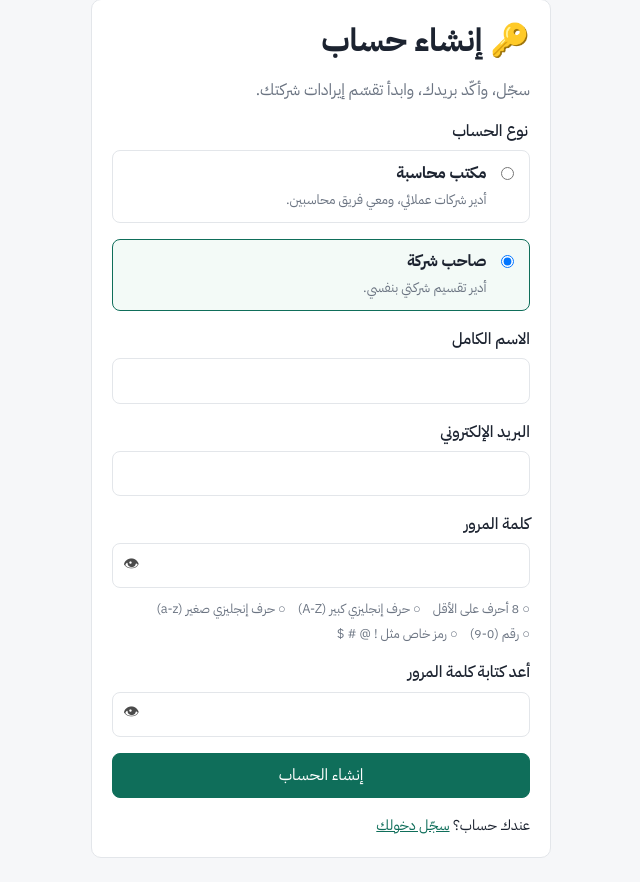
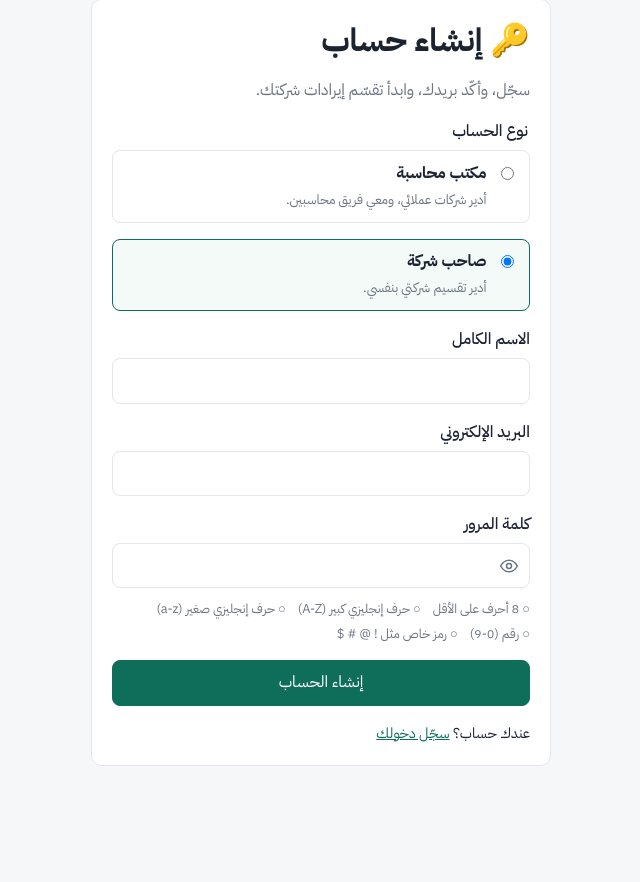
Before and after one commit to BDOONCODE/miftah-alkhazina, a FastAPI app: page /signup in a window 1280 px wide. Shown: the part 105-987 px from the top of the page, without its empty margins (319-959 px from the left). After the commit the page ends 871 px from the top, so only its background shows below. Run offline with FastAPI, Linux system fonts and the light colour scheme.

Commit message:
زر العين: أيقونة خطية على يمين الخانة بدل الإيموجي، وإلغاء خانة إعادة كتابة كلمة المرور
Co-Authored-By: Claude Opus 5.5 <noreply@anthropic.com>

```diff
--- a/app/routes/account.py
+++ b/app/routes/account.py
@@ -32,7 +32,7 @@ async def change_password(
     error = None
     if not verify_password(user.password_hash, current):
         error = "كلمة المرور الحالية غير صحيحة"
-    elif new != confirm:
+    elif confirm and new != confirm:
         error = "كلمتا المرور الجديدتان غير متطابقتين"
     elif new == current:
         error = "اختر كلمة مرور مختلفة عن الحالية"
--- a/app/services/signup.py
+++ b/app/services/signup.py
@@ -62,7 +62,7 @@ def register(session: Session, data: SignupInput) -> User:
         raise SignupError("البريد الإلكتروني غير صحيح")
     if data.account_type not in ACCOUNT_TYPES:
         raise SignupError("اختر نوع الحساب")
-    if data.password != data.confirm:
+    if data.confirm and data.password != data.confirm:
         raise SignupError("كلمتا المرور غير متطابقتين")
     if find_by_login(session, email):
         raise SignupError("هذا البريد مسجّل. سجّل دخولك، أو استخدم «نسيت كلمة المرور»")
@@ -165,8 +165,8 @@ def send_reset(user: User, base_url: str) -> bool:
     )
 
 
-def reset_password(session: Session, user: User, password: str, confirm: str) -> None:
-    if password != confirm:
+def reset_password(session: Session, user: User, password: str, confirm: str = "") -> None:
+    if confirm and password != confirm:
         raise SignupError("كلمتا المرور غير متطابقتين")
     try:
         user.password_hash = hash_password(password)
--- a/app/static/app.css
+++ b/app/static/app.css
@@ -196,11 +196,13 @@ dialog::backdrop { background: rgba(20, 26, 36, .35); }
 
 /* كلمة المرور: زر العين وقائمة الشروط */
 .pw-wrap { position: relative; display: block; }
-.pw-wrap input { width: 100%; padding-inline-end: 2.6rem; }
+/* الخانة نفسها dir=ltr، فالعين على اليمين والمسافة يمين بشكل ثابت */
+.pw-wrap input { width: 100%; padding-right: 2.6rem; }
+.pw-wrap input::-ms-reveal, .pw-wrap input::-ms-clear { display: none; }
 .inline-form .pw-wrap { display: inline-block; }
 .inline-form .pw-wrap input { width: 11rem; }
-.pw-eye { position: absolute; inset-inline-end: .35rem; top: 50%; transform: translateY(-50%); background: none; border: none; cursor: pointer; font-size: 1rem; padding: .2rem .35rem; opacity: .7; }
-.pw-eye:hover { opacity: 1; }
+.pw-eye { position: absolute; right: .45rem; top: 50%; transform: translateY(-50%); display: flex; background: none; border: none; cursor: pointer; padding: .25rem; color: var(--muted); border-radius: 6px; }
+.pw-eye:hover, .pw-eye:focus-visible { color: var(--text); }
 .pw-rules { list-style: none; padding: 0; margin: .35rem 0 0; display: flex; flex-wrap: wrap; gap: .25rem .75rem; font-size: .8rem; font-weight: 400; color: var(--muted); }
 .pw-rules li::before { content: "○ "; }
 .pw-rules li.ok { color: var(--positive); }
--- a/app/static/password.js
+++ b/app/static/password.js
@@ -9,6 +9,12 @@
     [/[^A-Za-z0-9\s]/, "رمز خاص مثل ! @ # $"],
   ];
 
+  // أيقونات خطية (بدون إيموجي) تاخذ لون النص
+  const svg = (paths) =>
+    `<svg viewBox="0 0 24 24" width="20" height="20" fill="none" stroke="currentColor" stroke-width="1.8" stroke-linecap="round" stroke-linejoin="round" aria-hidden="true">${paths}</svg>`;
+  const EYE = svg('<path d="M2 12s3.6-7 10-7 10 7 10 7-3.6 7-10 7S2 12 2 12z"/><circle cx="12" cy="12" r="3"/>');
+  const EYE_OFF = svg('<path d="M3 3l18 18"/><path d="M10.6 5.1A10.4 10.4 0 0 1 12 5c6.4 0 10 7 10 7a17.6 17.6 0 0 1-3.2 4.1M6.6 6.6C3.9 8.3 2 12 2 12s3.6 7 10 7a9.7 9.7 0 0 0 5.4-1.6"/><path d="M9.9 9.9a3 3 0 0 0 4.2 4.2"/>');
+
   document.querySelectorAll('input[type="password"]').forEach((input) => {
     const wrap = document.createElement("span");
     wrap.className = "pw-wrap";
@@ -19,11 +25,11 @@
     eye.type = "button";
     eye.className = "pw-eye";
     eye.setAttribute("aria-label", "إظهار كلمة المرور");
-    eye.textContent = "👁";
+    eye.innerHTML = EYE;
     eye.addEventListener("click", () => {
       const show = input.type === "password";
       input.type = show ? "text" : "password";
-      eye.textContent = show ? "🙈" : "👁";
+      eye.innerHTML = show ? EYE_OFF : EYE;
       eye.setAttribute("aria-label", show ? "إخفاء كلمة المرور" : "إظهار كلمة المرور");
       input.focus();
     });
--- a/app/templates/account/password.html
+++ b/app/templates/account/password.html
@@ -13,9 +13,6 @@
     <label>كلمة المرور الجديدة
       <input name="new" type="password" minlength="8" autocomplete="new-password" required dir="ltr" data-rules>
     </label>
-    <label>أعد كتابة كلمة المرور الجديدة
-      <input name="confirm" type="password" minlength="8" autocomplete="new-password" required dir="ltr">
-    </label>
     <button type="submit" class="btn btn-primary">حفظ</button>
   </form>
 </div>
--- a/app/templates/auth/reset.html
+++ b/app/templates/auth/reset.html
@@ -9,9 +9,6 @@
     <label>كلمة المرور الجديدة
       <input name="password" type="password" autocomplete="new-password" required autofocus dir="ltr" data-rules>
     </label>
-    <label>أعد كتابتها
-      <input name="confirm" type="password" autocomplete="new-password" required dir="ltr">
-    </label>
     <button class="btn btn-primary" type="submit">حفظ</button>
   </form>
 </div>
--- a/app/templates/auth/signup.html
+++ b/app/templates/auth/signup.html
@@ -27,9 +27,6 @@
     <label>كلمة المرور
       <input name="password" type="password" autocomplete="new-password" required dir="ltr" data-rules>
     </label>
-    <label>أعد كتابة كلمة المرور
-      <input name="confirm" type="password" autocomplete="new-password" required dir="ltr">
-    </label>
     <button type="submit" class="btn btn-primary">إنشاء الحساب</button>
   </form>
   <div class="auth-links"><span>عندك حساب؟ <a href="/login">سجّل دخولك</a></span></div>
```
